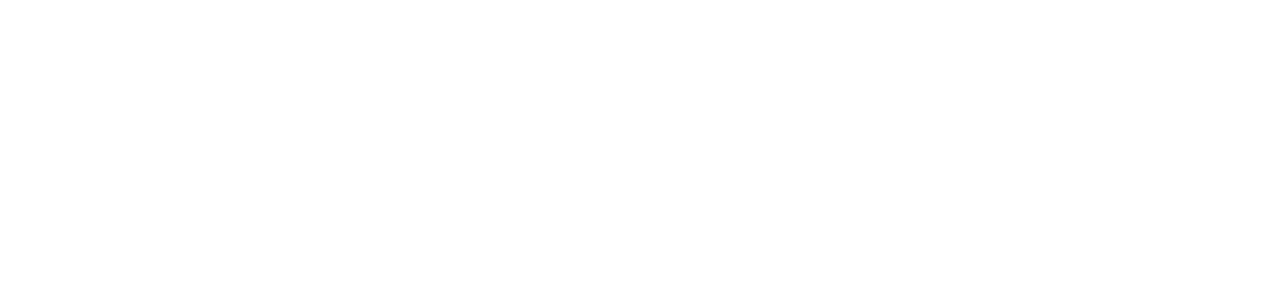
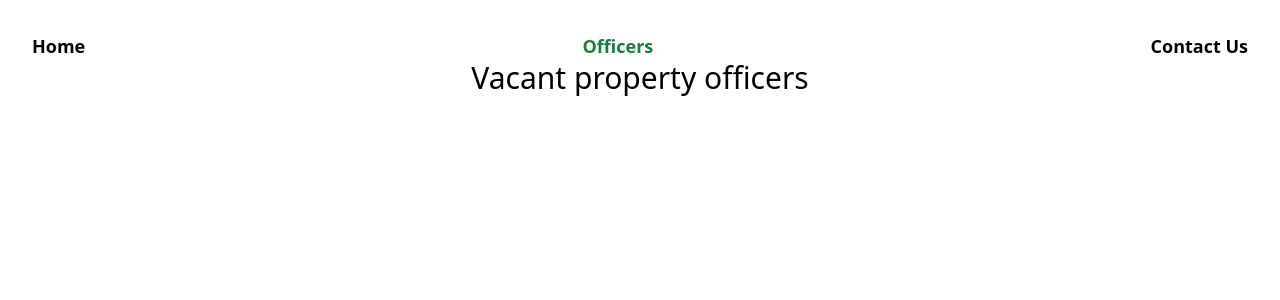
Before and after one commit to ai-avenger-teams/rebuild-ireland-frontend, a React (Vite) app: page /officers in a window 1280 px wide. Before the commit this address had no page. Shown: the top 300 px of the page. Built offline with nearby package versions, Linux system fonts and the light colour scheme.

Commit message:
feat: add Navbar component for site navigation, create Officers page
- Create Navbar component with links to Home, Officers and Contact pages
- Include Navbar component in App.jsx to display on all pages

```diff
--- a/src/App.jsx
+++ b/src/App.jsx
@@ -1,14 +1,18 @@
 import React from "react";
 import { BrowserRouter, Route, Routes } from 'react-router-dom';
 import "./App.css";
+import Navbar from './components/Navbar';
 import Home from './pages/Home';
+import Officers from './pages/Officers';
 import Contact from './pages/ContactPage';
 
 function App() {
   return (
     <BrowserRouter>
+      <Navbar />
       <Routes>
         <Route path="/" element={<Home />} />
+        <Route path="/officers" element={<Officers />} />
         <Route path="/contact" element={<Contact />} />
       </Routes>
     </BrowserRouter>
--- /dev/null
+++ b/src/components/Navbar.jsx
@@ -0,0 +1,31 @@
+import React from "react";
+import { NavLink } from 'react-router-dom';
+
+function Navbar() {
+    return (
+        <nav>
+            <div className="container mx-auto flex justify-between items-center">
+                <NavLink
+                    to="/"
+                    className={({ isActive }) => `text-lg font-semibold ${isActive ? 'text-green-700' : 'text-black'}`}
+                >
+                    Home
+                </NavLink>
+                <NavLink
+                    to="/officers"
+                    className={({ isActive }) => `text-lg font-semibold ${isActive ? 'text-green-700' : 'text-black'}`}
+                >
+                    Officers
+                </NavLink>
+                <NavLink
+                    to="/contact"
+                    className={({ isActive }) => `text-lg font-semibold ${isActive ? 'text-green-700' : 'text-black'}`}
+                >
+                    Contact Us
+                </NavLink>
+            </div>
+        </nav>
+    );
+}
+
+export default Navbar;
--- /dev/null
+++ b/src/pages/Officers.jsx
@@ -0,0 +1,11 @@
+import React from "react";
+
+function Officers() {
+    return (
+        <div class="mx-auto">
+            <h1 class="text-3xl">Vacant property officers</h1>
+        </div>
+    );
+}
+
+export default Officers;
```
